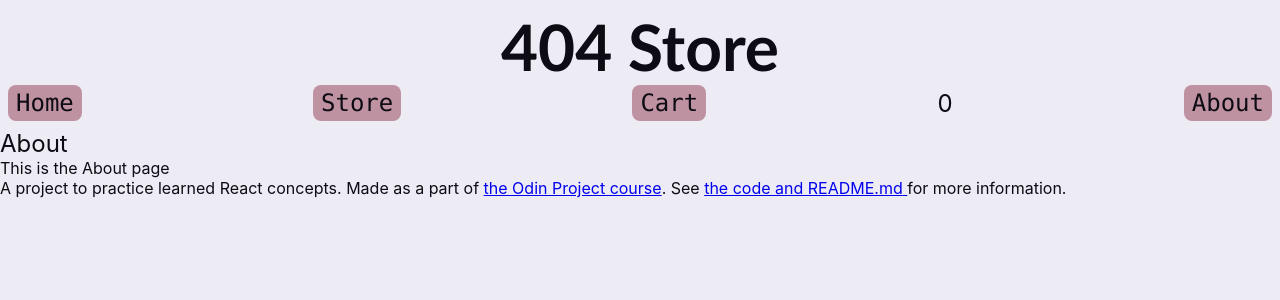
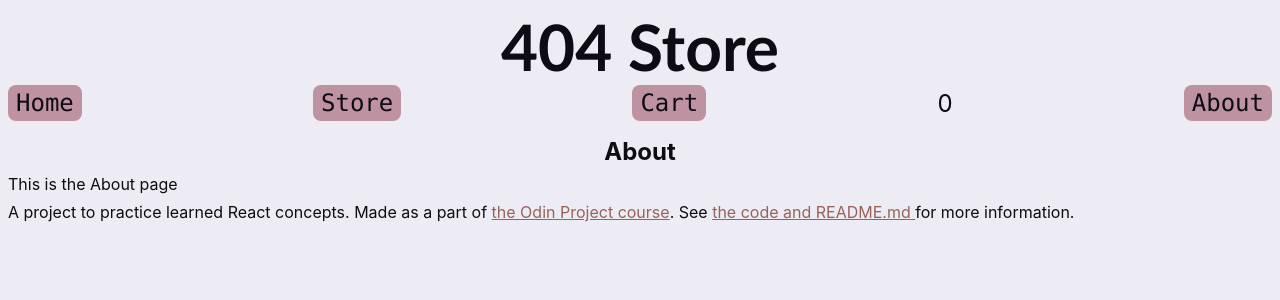
Before and after one commit to verbey/shopping-cart, a React (Vite) app: page /about in a window 1280 px wide. Shown: the top 300 px of the page. Built offline with nearby package versions, Linux system fonts and the light colour scheme.

Commit message:
Style About component

```diff
--- a/src/components/About.tsx
+++ b/src/components/About.tsx
@@ -1,15 +1,24 @@
+import generalStyles from '../styles/infoComponent.module.css';
+import aboutStyles from '../styles/about.module.css';
+
 function About() {
 	return (
-		<main>
-			<h2>About</h2>
+		<main className={generalStyles.main}>
+			<h2 className={generalStyles.title}>About</h2>
 			<p>This is the About page</p>
 			<p>
 				A project to practice learned React concepts. Made as a part of{' '}
-				<a href='https://www.theodinproject.com/lessons/node-path-react-new-shopping-cart'>
+				<a
+					href='https://www.theodinproject.com/lessons/node-path-react-new-shopping-cart'
+					className={aboutStyles.link}
+				>
 					the Odin Project course
 				</a>
 				. See{' '}
-				<a href='https://codeberg.org/Verbiturum/shopping-card'>
+				<a
+					href='https://codeberg.org/Verbiturum/shopping-card'
+					className={aboutStyles.link}
+				>
 					the code and README.md{' '}
 				</a>
 				for more information.
--- /dev/null
+++ b/src/styles/about.module.css
@@ -0,0 +1,3 @@
+.link {
+	color: var(--accent);
+}
```
